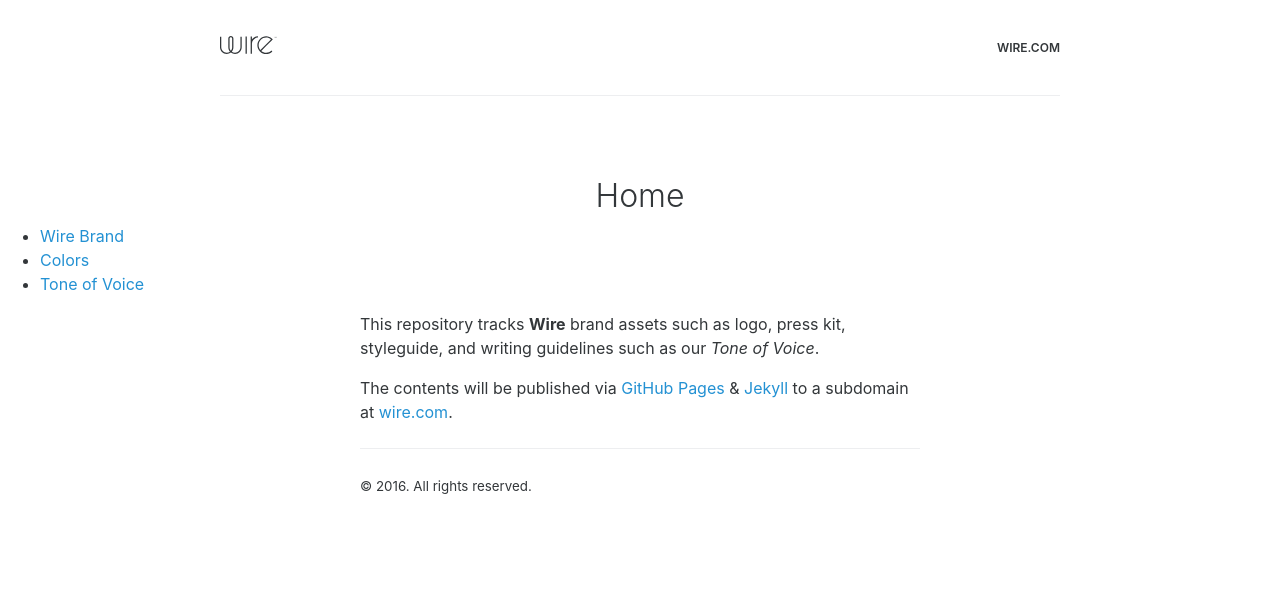
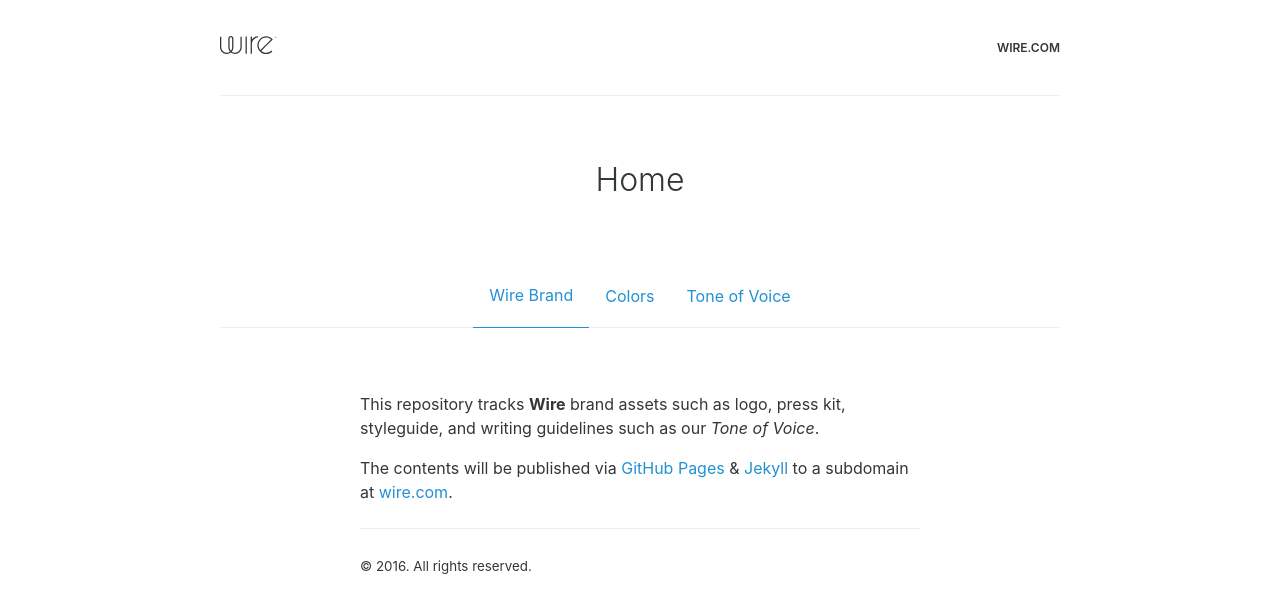
Before and after one commit to wireapp/brand, a Jekyll site: the page built from index.md, in a window 1280 px wide. Shown: the top 613 px of the page. Built offline with Jekyll 4.4.1, drawn with Linux system fonts in a browser that asks for light colours.

Commit message:
Styling navigation

```diff
--- a/_includes/navigation.html
+++ b/_includes/navigation.html
@@ -1,9 +1,7 @@
 {% capture html %}
-<ul>
+<nav>
     {% if include.context == "/" %}
-        <li {% if page.url == "/" %}class="active"{% endif %}>
-            <a href="{{ site.baseurl }}/">{{ site.title }}</a>
-        </li>
+        <a {% if page.url == "/" %}class="active"{% endif %} href="{{ site.baseurl }}/">{{ site.title }}</a>
     {% endif %}
 
     {% assign entries = site.pages | sort: "path" %}
@@ -13,11 +11,9 @@
         {% capture current %}{{ entry.url | remove: slug | remove: "//" | append: "/" }}{% endcapture %}
 
         {% if current == include.context %}
-            <li {% if page.url contains entry.url %}class="active"{% endif %}>
-                <a href="{{ site.baseurl }}{{ entry.url }}">{{ entry.title }}</a>
-            </li>
+            <a {% if page.url contains entry.url %}class="active"{% endif %} href="{{ site.baseurl }}{{ entry.url }}">{{ entry.title }}</a>
         {% endif %}
 
     {% endfor %}
-</ul>
+</nav>
 {% endcapture %}{{ html | strip_newlines | replace:'    ','' | replace:'    ','' | replace:'  ',' ' }}
--- a/_sass/header.scss
+++ b/_sass/header.scss
@@ -7,7 +7,7 @@
   display: flex;
   align-items: center;
   justify-content: center;
-  margin: 0 auto 80px;
+  margin: 0 auto 64px;
 
   a {
     font-size: 12px;
--- /dev/null
+++ b/_sass/navigation.scss
@@ -0,0 +1,22 @@
+// Navigation
+
+nav {
+	max-width: 840px;
+	height: 64px;
+	display: flex;
+	align-items: center;
+  justify-content: center;
+  margin: 64px auto;
+  border-bottom: 1px solid $graphite-light80;
+
+  a {
+  	display: flex;
+  	align-items: center;
+  	padding: 0 16px;
+  	height: 64px;
+  	}
+
+  .active {
+  		border-bottom: 1px solid $blue;
+  }
+}
--- a/styles.scss
+++ b/styles.scss
@@ -22,6 +22,7 @@
 @import "type";
 @import "layout";
 @import "header";
+@import "navigation";
 @import "posts";
 @import "pagination";
 @import "message";
```
